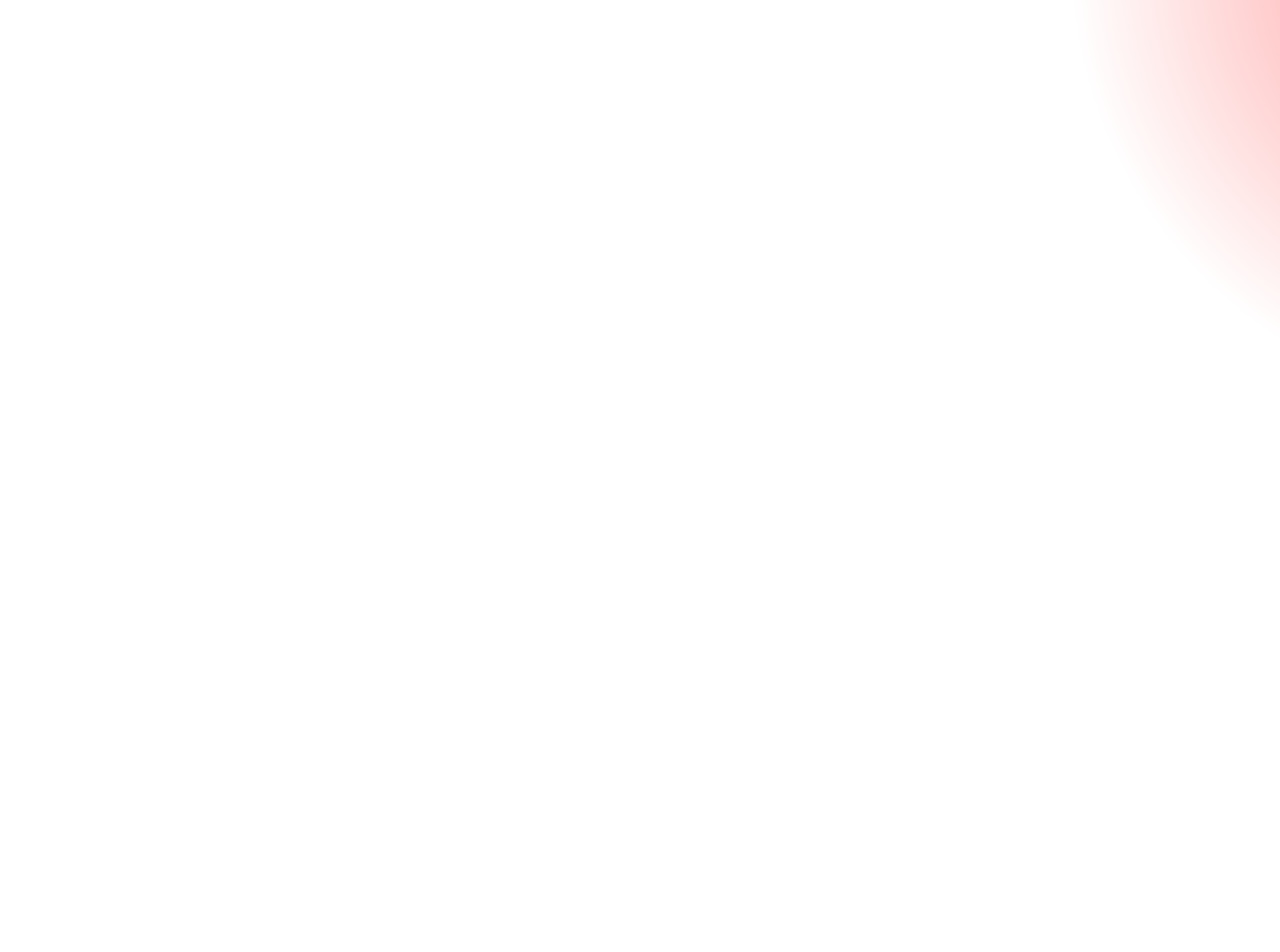
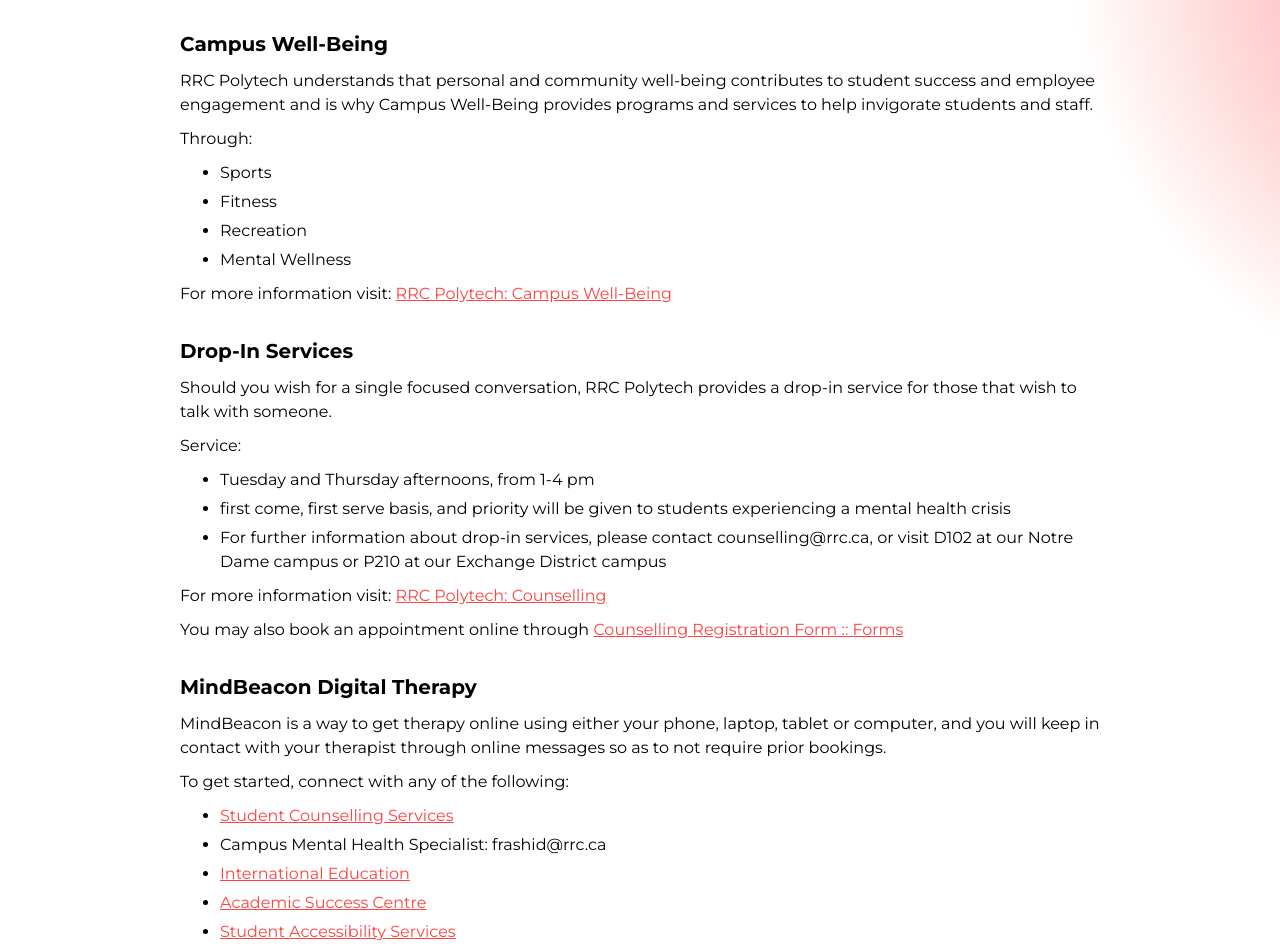
Before and after one commit to Olando07/New-Student-Guide, a React (Vite) app: page /New-Student-Guide/Counseling-Services in a window 1280 px wide. Shown: the part 740-1692 px from the top of the page. Before the commit the page ends 1150 px from the top, so only its background shows below. Built offline with nearby package versions, Linux system fonts and the light colour scheme; a web font is replaced by a local one.

Commit message:
"counseling page added"

```diff
--- a/src/css/counseling_services.css
+++ b/src/css/counseling_services.css
@@ -32,3 +32,12 @@
     font-size: 16px;
     margin: 15px 0;
 }
+
+h3 {
+    margin-top: 30px;
+}
+
+div.service p.counseling {
+    margin: 30px 0 5px;
+    font-size: 20px;
+}
--- a/src/pages/Counseling_Services.jsx
+++ b/src/pages/Counseling_Services.jsx
@@ -1,4 +1,5 @@
 import "../css/counseling_services.css";
+import counselingBanner from "../images/counseling_banner.jpg";
 
 function CounselingServices() {
     return (
@@ -6,7 +7,83 @@
             <div className="page-header">
                 <h3>Counceling Services</h3>
             </div>
-            <div className="service">Lorem ipsum dolor sit amet consectetur, adipisicing elit. Corporis laudantium provident velit tenetur quos fugiat at, eius non magnam nemo numquam quas maiores fuga nisi, quibusdam, perferendis saepe rem. Laudantium?</div>
+            <div className="service">
+                <img src={counselingBanner} alt="counseling banner" type="jpeg" />
+                <h3>Counselling </h3>
+                <p>
+                    <i>“Key elements of the lived experience of mental wellness during the pandemic included shifting support systems, disconnection, continual adaptation, worry, sense of missing out, and environmental stress.”</i>(Laczko, D et al., 2022)
+                </p>
+                <p>RRC Polytech provides free, confidential counselling services to all students, here to assist with personal struggles and develop skills to better manage and enjoy their college experience. </p>
+                <p>The following information about counselling services is from RRC Polytech(n.d.): </p>
+                <p className="counseling">
+                    <b>Campus Well-Being</b>
+                </p>
+                <p>RRC Polytech understands that personal and community well-being contributes to student success and employee engagement and is why Campus Well-Being provides programs and services to help invigorate students and staff. </p>
+                <p>Through: </p>
+                <ul>
+                    <li>Sports</li>
+                    <li>Fitness</li>
+                    <li>Recreation</li>
+                    <li>Mental Wellness</li>
+                </ul>
+                <p>
+                    For more information visit:{" "}
+                    <a href="https://www.rrc.ca/well-being/" target="_blank">
+                        RRC Polytech: Campus Well-Being
+                    </a>
+                </p>
+                <p className="counseling">
+                    <b>Drop-In Services </b>
+                </p>
+                <p>Should you wish for a single focused conversation, RRC Polytech provides a drop-in service for those that wish to talk with someone. </p>
+                <p>Service: </p>
+                <ul>
+                    <li>Tuesday and Thursday afternoons, from 1-4 pm </li>
+                    <li>first come, first serve basis, and priority will be given to students experiencing a mental health crisis </li>
+                    <li>For further information about drop-in services, please contact counselling@rrc.ca, or visit D102 at our Notre Dame campus or P210 at our Exchange District campus </li>
+                </ul>
+                <p>
+                    For more information visit:{" "}
+                    <a href="https://www.rrc.ca/counselling/" target="_blank">
+                        RRC Polytech: Counselling
+                    </a>
+                </p>
+                <p>
+                    You may also book an appointment online through{" "}
+                    <a href="https://hub.rrc.ca/Forms/Start/CounsellingRequest" target="_blank">
+                        Counselling Registration Form :: Forms{" "}
+                    </a>
+                </p>
+                <p className="counseling">
+                    <b>MindBeacon Digital Therapy</b>{" "}
+                </p>
+                <p>MindBeacon is a way to get therapy online using either your phone, laptop, tablet or computer, and you will keep in contact with your therapist through online messages so as to not require prior bookings. </p>
+                <p>To get started, connect with any of the following: </p>
+                <ul>
+                    <li>
+                        <a href="https://www.rrc.ca/counselling/" target="_blank">
+                            Student Counselling Services{" "}
+                        </a>
+                    </li>
+                    <li>Campus Mental Health Specialist: frashid@rrc.ca</li>
+                    <li>
+                        <a href="https://www.rrc.ca/international/student-support/" target="_blank">
+                            International Education{" "}
+                        </a>
+                    </li>
+                    <li>
+                        <a href="https://www.rrc.ca/academic-success/" target="_blank">
+                            Academic Success Centre{" "}
+                        </a>
+                    </li>
+                    <li>
+                        <a href="https://www.rrc.ca/accessibility/" target="_blank">
+                            Student Accessibility Services{" "}
+                        </a>
+                    </li>
+                </ul>
+                CONFIDENTIALITY: all staff on campus take very serious care to protect the privacy of your personal information, and you can decide for yourself what information you wish to reveal should you seeking counselling.
+            </div>
         </>
     );
 }
--- a/src/pages/References.jsx
+++ b/src/pages/References.jsx
@@ -55,9 +55,6 @@
                     <p className="sources">
                         Verhaest, D. Baert, S., Rotsaert, O., & Omey, E. (2016). <i>Student employment and later labour market success: No evidence for higher employment chances.</i> Kyklos (Basel), 69(3), 401–425. <a href="https://doi.org/10.1111/kykl.12115">https://doi.org/10.1111/kykl.12115</a>
                     </p>
-                    <p className="sources">
-                        <i>“Quote”</i> (Loeb et al., 2020).
-                    </p>
                 </div>
             </div>
 
```
Also changed, not shown: src/images/counseling_banner.jpg (added).
